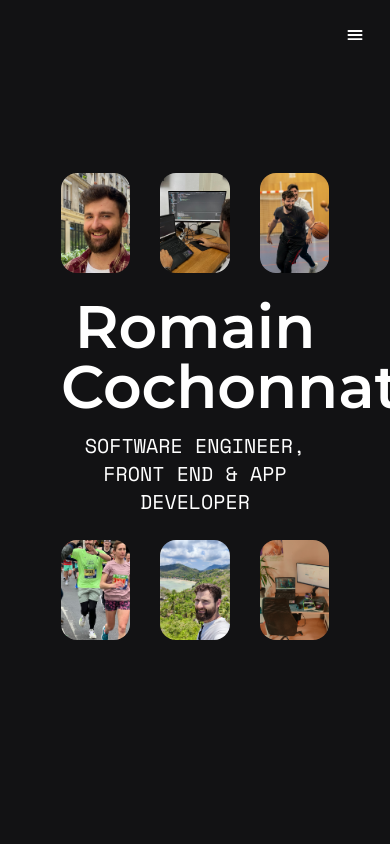
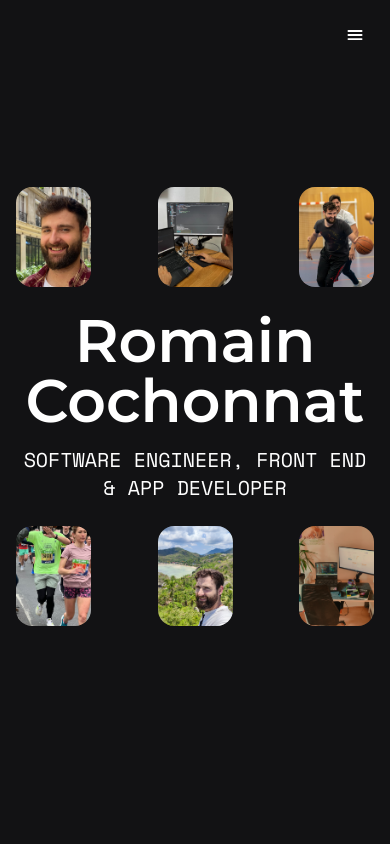
Before and after one commit to romaincochonnat/myPortfolio-frontend, a Next.js app: page / in a window 390 px wide. Shown: the top 844 px of the page. Built offline with nearby package versions, Linux system fonts and the light colour scheme.

Commit message:
change width of main container

```diff
--- a/src/app/page.tsx
+++ b/src/app/page.tsx
@@ -7,7 +7,7 @@ import {
 
 export default function Myportfolio() {
   return (
-    <main className=" w-[300px] lg:w-[1440px] lg:max-w-[1440px] flex flex-col items-center  ">
+    <main className=" w-full max-w-[480px] lg:w-[1440px] lg:max-w-[1440px] flex flex-col items-center  ">
       <Home />
       <Expertise />
       <Works />
```
